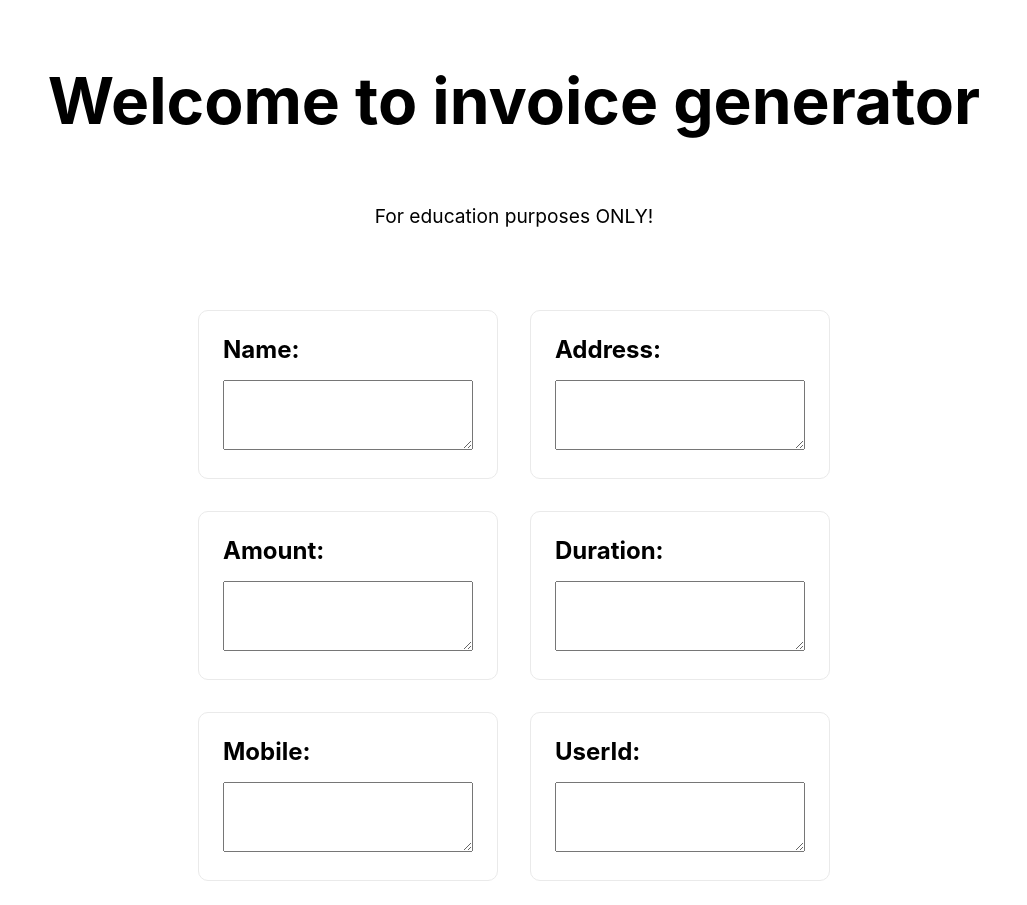
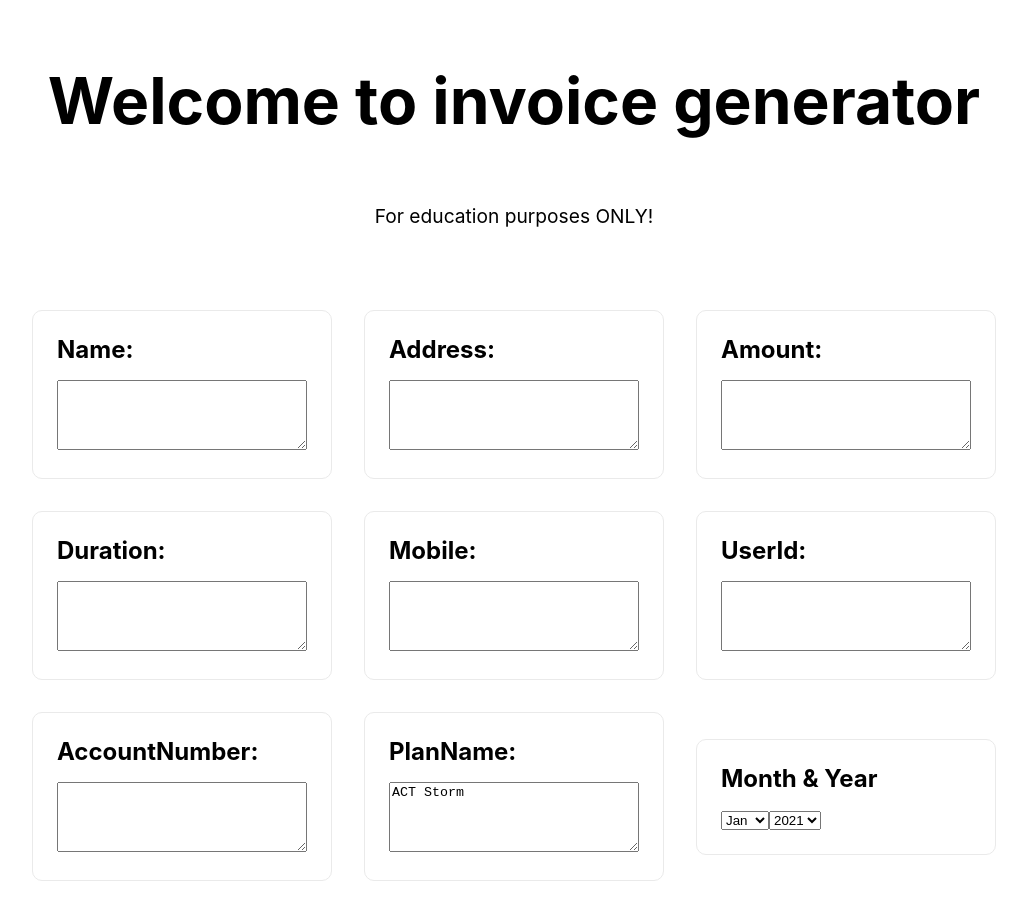
Before and after one commit to Jeevan-Kishore/invoice-generator, a Next.js app: page / in a window 1280 px wide. Shown: the top 905 px of the page, without its empty margins (126-1153 px from the left). Built offline with nearby package versions, Linux system fonts and the light colour scheme.

Commit message:
add much more fields

```diff
--- a/pages/api/generate-invoice.js
+++ b/pages/api/generate-invoice.js
@@ -1,3 +1,5 @@
+const { months } = require("../../utils/constants");
+
 const ejs = require("ejs");
 const pdf = require("../../utils/pdf-util");
 const { join } = require("path");
@@ -6,9 +8,10 @@ export default function handler(req, res) {
   if (req.method === "POST") {
     const { body } = req;
     const postData = JSON.parse(body);
+    const monthIndex = months.indexOf(postData.month) + 1;
     ejs.renderFile(
       join(process.cwd(), "utils", "invoice-template.ejs"),
-      { ...postData },
+      { ...postData, monthIndex },
       (err, data) => {
         if (err) {
           res.send(err);
--- a/pages/index.js
+++ b/pages/index.js
@@ -2,6 +2,7 @@ import React, { useState } from "react";
 import Head from "next/head";
 import Image from "next/image";
 import styles from "../styles/Home.module.css";
+import { months, years } from "../utils/constants";
 
 const defaultUserData = {
   name: "",
@@ -11,10 +12,13 @@ const defaultUserData = {
   mobile: "",
   userId: "",
   accountNumber: "",
+  planName: "ACT Storm",
 };
 
 export default function Home() {
   const [userData, setUserData] = useState(defaultUserData);
+  const [month, setMonth] = useState(months[0]);
+  const [year, setYear] = useState(years[0]);
 
   const onChangeHandler = (e, target) => {
     const value = e.target.value;
@@ -24,7 +28,7 @@ export default function Home() {
   const onClickHandler = async () => {
     const response = await fetch("/api/generate-invoice", {
       method: "POST",
-      body: JSON.stringify({ ...userData }),
+      body: JSON.stringify({ ...userData, month, year }),
     });
     const blob = await response.blob();
     // It is necessary to create a new blob object with mime-type explicitly set for all browsers except Chrome, but it works for Chrome too.
@@ -73,6 +77,19 @@ export default function Home() {
               />
             </div>
           ))}
+          <div className={styles.card}>
+            <h2>Month & Year</h2>
+            <select value={month} onChange={setMonth}>
+              {months.map((monthItem) => (
+                <option value={monthItem}>{monthItem}</option>
+              ))}
+            </select>
+            <select value={year} onChange={setYear}>
+              {years.map((yearItem) => (
+                <option value={yearItem}>{yearItem}</option>
+              ))}
+            </select>
+          </div>
         </div>
         <button className={styles.generateButton} onClick={onClickHandler}>
           Generate Invoice
--- a/styles/Home.module.css
+++ b/styles/Home.module.css
@@ -70,7 +70,6 @@
   align-items: center;
   justify-content: center;
   flex-wrap: wrap;
-  max-width: 800px;
 }
 
 
--- /dev/null
+++ b/utils/constants.js
@@ -0,0 +1,25 @@
+export const months = [
+  "Jan",
+  "Feb",
+  "Mar",
+  "Apr",
+  "May",
+  "Jun",
+  "Jul",
+  "Aug",
+  "Sep",
+  "Oct",
+  "Nov",
+  "Dec",
+];
+export const years = [
+  "2021",
+  "2022",
+  "2023",
+  "2024",
+  "2025",
+  "2026",
+  "2027",
+  "2028",
+  "2029",
+];
--- a/utils/pdf-util.js
+++ b/utils/pdf-util.js
@@ -1,13 +1,18 @@
-const Promise = require('bluebird');
-const hb = require('handlebars');
-const inlineCss = require('inline-css');
-const chrome = require('chrome-aws-lambda');
-const puppeteer = require('puppeteer-core');
-module.exports
+const Promise = require("bluebird");
+const hb = require("handlebars");
+const inlineCss = require("inline-css");
+const chrome = require("chrome-aws-lambda");
+const puppeteer = require("puppeteer-core");
+module.exports;
 async function generatePdf(file, options, callback) {
-
   let browser = await puppeteer.launch({
-        args: [...chrome.args, '--hide-scrollbars', '--disable-web-security', '--no-sandbox', '--disable-setuid-sandbox'],
+    args: [
+      ...chrome.args,
+      "--hide-scrollbars",
+      "--disable-web-security",
+      "--no-sandbox",
+      "--disable-setuid-sandbox",
+    ],
     defaultViewport: chrome.defaultViewport,
     executablePath: await chrome.executablePath,
     headless: true,
@@ -18,33 +23,40 @@ async function generatePdf(file, options, callback) {
 
   let data;
   if (file.content) {
-        data = await inlineCss(file.content, {url: "/"});
-        console.log("Compiling the template with handlebars")
+    data = await inlineCss(file.content, { url: "/" });
+    console.log("Compiling the template with handlebars");
     // we have compile our code with handlebars
-        const template = hb.compile(data, {strict: true});
+    const template = hb.compile(data, { strict: true });
     const result = template(data);
     const html = result;
 
     // We set the page content as the generated html by handlebars
     await page.setContent(html, {
-            waitUntil: 'networkidle0', // wait for page to load completely
+      waitUntil: "networkidle0", // wait for page to load completely
     });
   } else {
     await page.goto(file.url, {
-            waitUntil: ['load', 'networkidle0'], // wait for page to load completely
+      waitUntil: ["load", "networkidle0"], // wait for page to load completely
     });
   }
 
   return Promise.props(page.pdf(options))
-        .then(async function(data) {
+    .then(async function (data) {
       await browser.close();
       return Buffer.from(Object.values(data));
-        }).asCallback(callback);
+    })
+    .asCallback(callback);
 }
 
 async function generatePdfs(files, options, callback) {
   let browser = await puppeteer.launch({
-        args: [...chrome.args, '--hide-scrollbars', '--disable-web-security', '--no-sandbox', '--disable-setuid-sandbox'],
+    args: [
+      ...chrome.args,
+      "--hide-scrollbars",
+      "--disable-web-security",
+      "--no-sandbox",
+      "--disable-setuid-sandbox",
+    ],
     defaultViewport: chrome.defaultViewport,
     executablePath: await chrome.executablePath,
     headless: true,
@@ -56,32 +68,33 @@ async function generatePdfs(files, options, callback) {
   let data;
   for (let file of files) {
     if (file.content) {
-            data = await inlineCss(file.content, {url: "/"})
-            console.log("Compiling the template with handlebars")
+      data = await inlineCss(file.content, { url: "/" });
+      console.log("Compiling the template with handlebars");
       // we have compile our code with handlebars
-            const template = hb.compile(data, {strict: true});
+      const template = hb.compile(data, { strict: true });
       const result = template(data);
       const html = result;
       // We set the page content as the generated html by handlebars
       await page.setContent(html, {
-                waitUntil: 'networkidle0', // wait for page to load completely
+        waitUntil: "networkidle0", // wait for page to load completely
       });
     } else {
       await page.goto(file.url, {
-                waitUntil: 'networkidle0', // wait for page to load completely
+        waitUntil: "networkidle0", // wait for page to load completely
       });
     }
     let pdfObj = JSON.parse(JSON.stringify(file));
-        delete pdfObj['content'];
-        pdfObj['buffer'] = Buffer.from(Object.values(await page.pdf(options)));
+    delete pdfObj["content"];
+    pdfObj["buffer"] = Buffer.from(Object.values(await page.pdf(options)));
     pdfs.push(pdfObj);
   }
 
   return Promise.resolve(pdfs)
-        .then(async function(data) {
+    .then(async function (data) {
       await browser.close();
       return data;
-        }).asCallback(callback);
+    })
+    .asCallback(callback);
 }
 
 module.exports.generatePdf = generatePdf;
```
Also changed, not shown: utils/invoice-template.ejs. Lines whose indentation alone changed are shown as unchanged.
